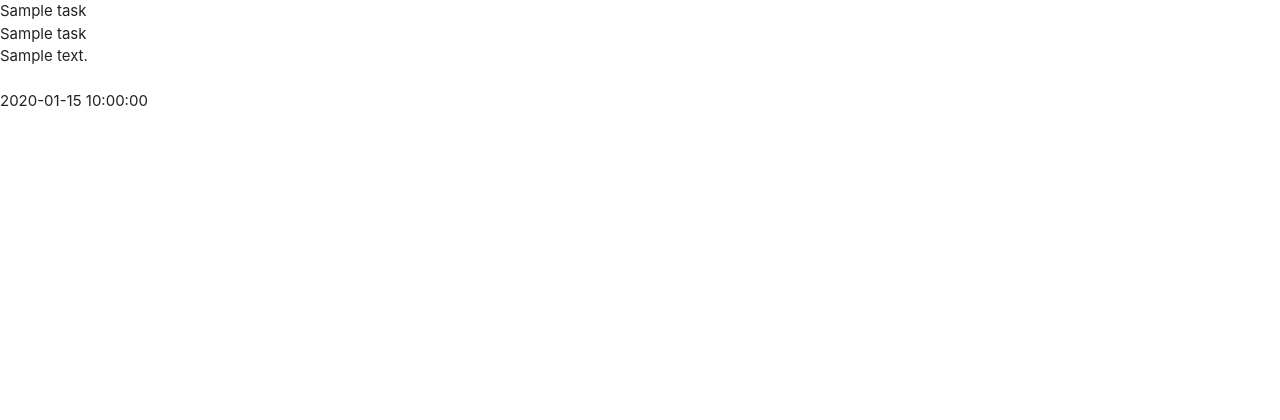
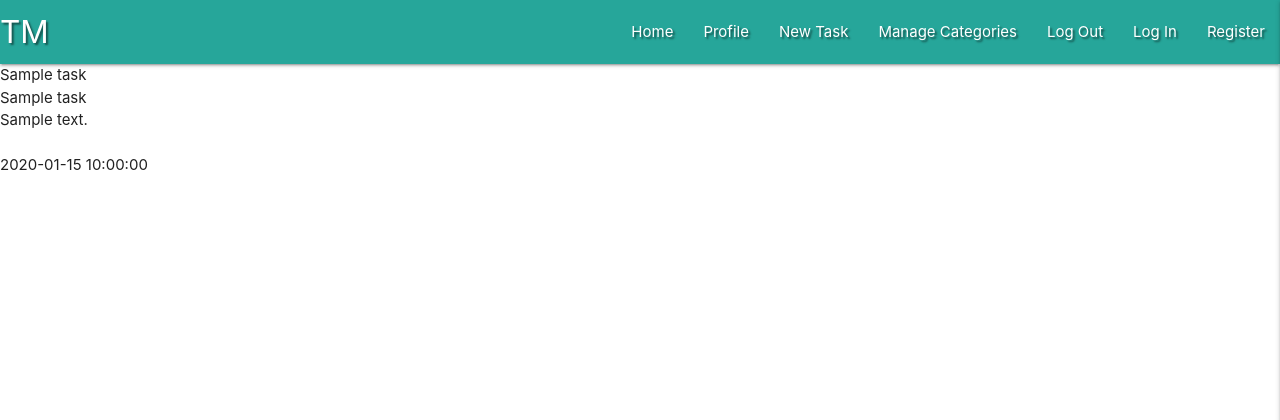
Before and after one commit to Kagebounshin/task-manager-project, a Flask app: page / in a window 1280 px wide. Shown: the top 420 px of the page. Run offline with Flask 2, Linux system fonts and the light colour scheme; a database or web service that is not in the repository returns one stand-in record (values such as "Sample title"); some libraries are stand-ins or nearby versions.

Commit message:
Add Meterialize navbar and sidenav

```diff
--- a/static/css/style.css
+++ b/static/css/style.css
@@ -0,0 +1,3 @@
+.text-shadow {
+    text-shadow: 2px 2px 2px rgba(0, 0, 0, .5);
+}
--- a/static/js/script.js
+++ b/static/js/script.js
@@ -0,0 +1,3 @@
+$(document).ready(function(){
+    $('.sidenav').sidenav({edge: "right"});
+  });
--- a/templates/base.html
+++ b/templates/base.html
@@ -14,6 +14,38 @@
 </head>
 <body>
 
+    <header>
+        <!-- top navbar  -->
+        <nav class="nav-extended text-shadow teal lighten-1">
+            <div class="nav-wrapper">
+              <a href="{{ url_for('get_tasks') }}" class="brand-logo">TM</a>
+              <a href="#" data-target="mobile-demo" class="sidenav-trigger right"><i class="fas fa-bars"></i></a>
+              <ul class="right hide-on-med-and-down">
+                <li><a href="{{ url_for('get_tasks') }}">Home</a></li>
+                <li><a href="#">Profile</a></li>
+                <li><a href="#">New Task</a></li>
+                <li><a href="#">Manage Categories</a></li>
+                <li><a href="#">Log Out</a></li>
+                <li><a href="#">Log In</a></li>
+                <li><a href="#">Register</a></li>
+              </ul>
+            </div>
+          </nav>
+          <!-- mobile sidenav -->
+          <ul class="sidenav" id="mobile-demo">
+            <li><h4 class="center-align light-teal-text teal darken-4"> Task Manager</h4>
+
+            </li>
+            <li><a href="{{ url_for('get_tasks') }}">Home</a></li>
+            <li><a href="#">Profile</a></li>
+            <li><a href="#">New Task</a></li>
+            <li><a href="#">Manage Categories</a></li>
+            <li><a href="#">Log Out</a></li>
+            <li><a href="#">Log In</a></li>
+            <li><a href="#">Register</a></li>
+          </ul>
+    </header>
+
     {% block content %}
     {% endblock %}
 
```
